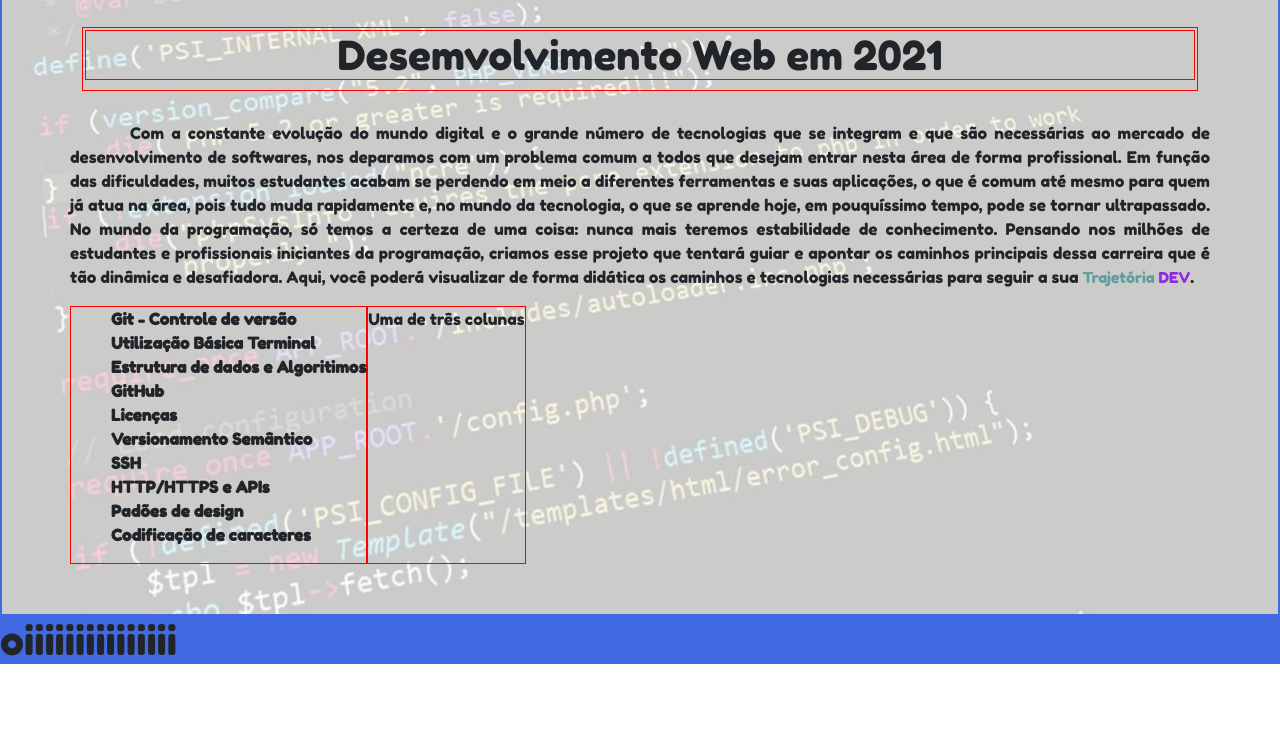
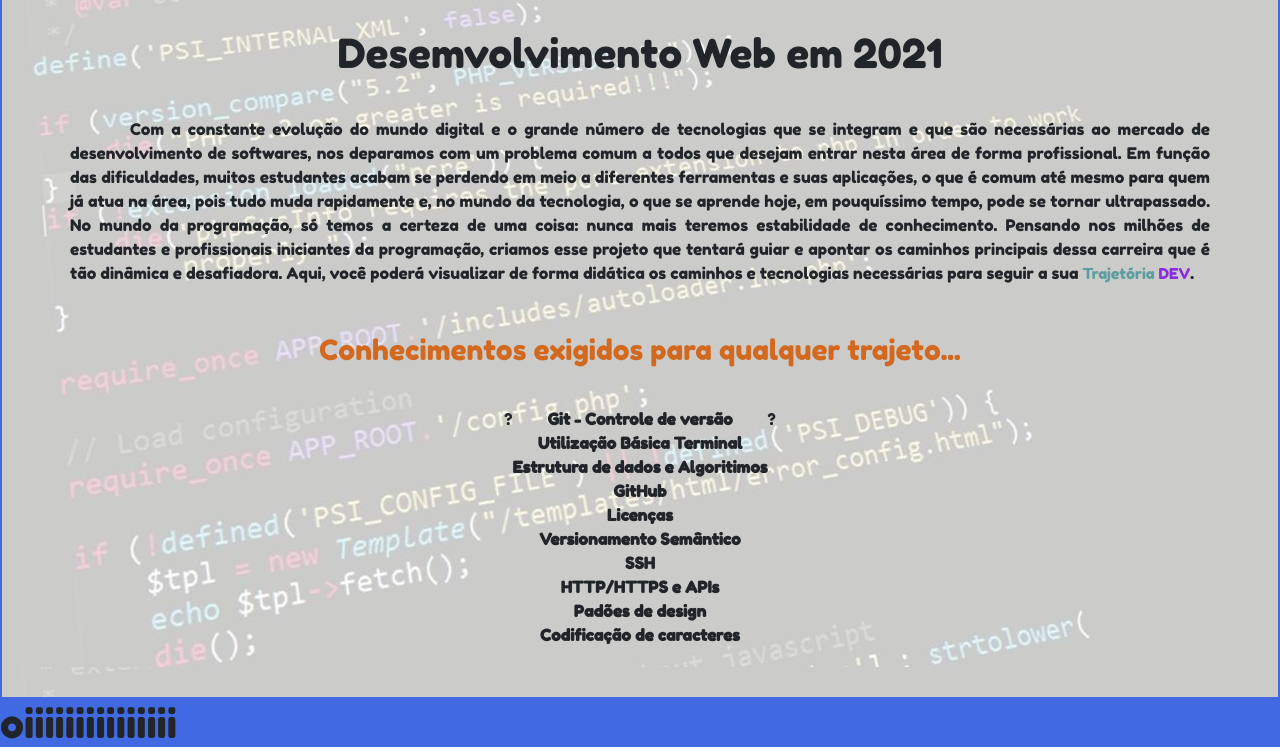
Before and after one commit to thiago-lisboa/TrajetoriaDev, a plain HTML site: page index.html in a window 1280 px wide. Shown: the part 111-866 px from the top of the page. Before the commit the page ends 800 px from the top, so only its background shows below. Drawn offline with nearby package versions, Linux system fonts and the light colour scheme.

Commit message:
Inserção de texto inicial_4

```diff
--- a/CSS/estilo.css
+++ b/CSS/estilo.css
@@ -32,9 +32,9 @@
      font-weight: bold;
    }
 
-   .bordaGeral {
+   /* .bordaGeral {
      border: red 1px solid;
-   }
+   } */
 
 
 
--- a/index.html
+++ b/index.html
@@ -50,9 +50,15 @@
                 Pensando nos milhões  de estudantes e profissionais iniciantes da programação, criamos esse projeto que tentará guiar e apontar os caminhos principais dessa carreira que é tão dinâmica e desafiadora. Aqui, você poderá visualizar de forma didática os caminhos e tecnologias necessárias para seguir a sua <span style="color:cadetblue; font-size: 15px;">Trajetória </span><span style="color: blueviolet; font-size: 15px;">DEV</span>.
               </p>
             </div>
-            <div class="row">
+            <div style="padding: 2px; margin: 30px; text-align: center; " class="bordaGeral" class="col-sm">
+              <H3 style="color: chocolate;" class="bordaGeral">Conhecimentos exigidos para qualquer trajeto...</H3>
+            </div>
+            <div class="row" style="justify-content: center;">
               <div class="bordaGeral" class="col-sm">
-                  <ul id="tabela">
+                ?
+              </div>
+              <div class="bordaGeral" class="col-sm">
+                  <ul id="tabela" class="list-group" style="text-align:center">
                     <li> Git - Controle de versão</li>
                     <li> Utilização Básica Terminal</li>
                     <li> Estrutura de dados e Algoritimos</li>
@@ -66,7 +72,7 @@
                   </ul>
               </div>
               <div class="bordaGeral" class="col-sm">
-                Uma de três colunas
+               ?
               </div>
             </div>
           </div>
```
